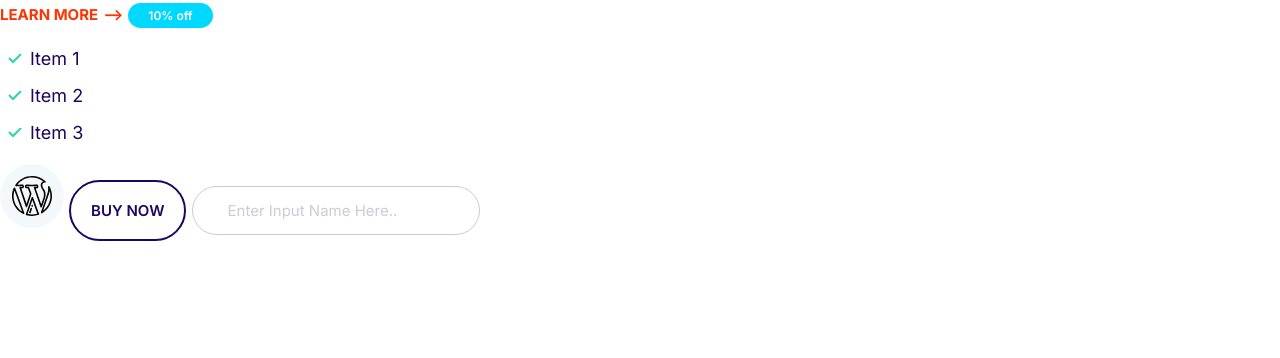
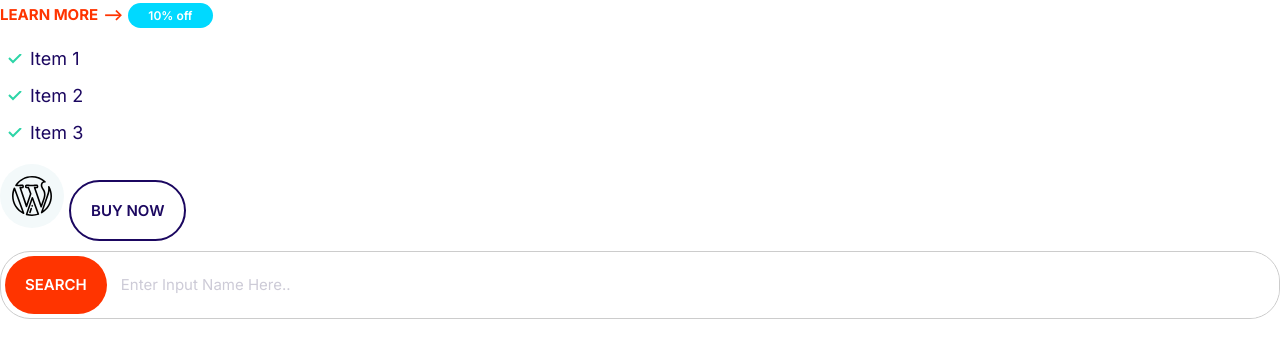
Before and after one commit to SarthakH19/moshify-hosting, a plain HTML site: page index.html in a window 1280 px wide. Drawn offline with Linux system fonts and the light colour scheme.

Commit message:
Build the input group component.

```diff
--- a/css/styles.css
+++ b/css/styles.css
@@ -10,6 +10,8 @@
   --color-accent: #ff3400;
   --color-headings: #1b0760;
   --color-body: #918ca4;
+  --color-border: #ccc;
+  --border-radius: 30px;
 }
 
 /* Typography */
@@ -246,8 +248,8 @@ a {
 /* Inputs */
 
 .input {
-  border-radius: 30px;
-  border: 1px solid #ccc;
+  border-radius: var(--border-radius);
+  border: 1px solid var(--color-border);
   color: var(--color-headings);
   font-size: 2rem;
   outline: 0;
@@ -258,6 +260,22 @@ a {
   color: #cdcbd7;
 }
 
+.input-group {
+  border: 1px solid var(--color-border);
+  border-radius: var(--border-radius);
+  display: flex;
+}
+
+.input-group .input {
+  border: 0;
+  flex-grow: 1;
+  padding: 1.5rem 1rem;
+}
+
+.input-group .btn {
+  margin: 4px;
+}
+
 @media screen and (min-width: 1024px) {
   .input {
     font-size: 1.5rem;
--- a/index.html
+++ b/index.html
@@ -27,6 +27,9 @@
       </svg>
     </span>
     <button class="btn btn--outline">Buy Now</button>
-    <input type="text" class="input" placeholder="Enter Input Name Here.." />
+    <div class="input-group">
+      <button class="btn btn--accent">Search</button>
+      <input type="text" class="input" placeholder="Enter Input Name Here.." />
+    </div>
   </body>
 </html>
```
Also changed, not shown: components/inputs group.html (added, +4 -0 lines).
